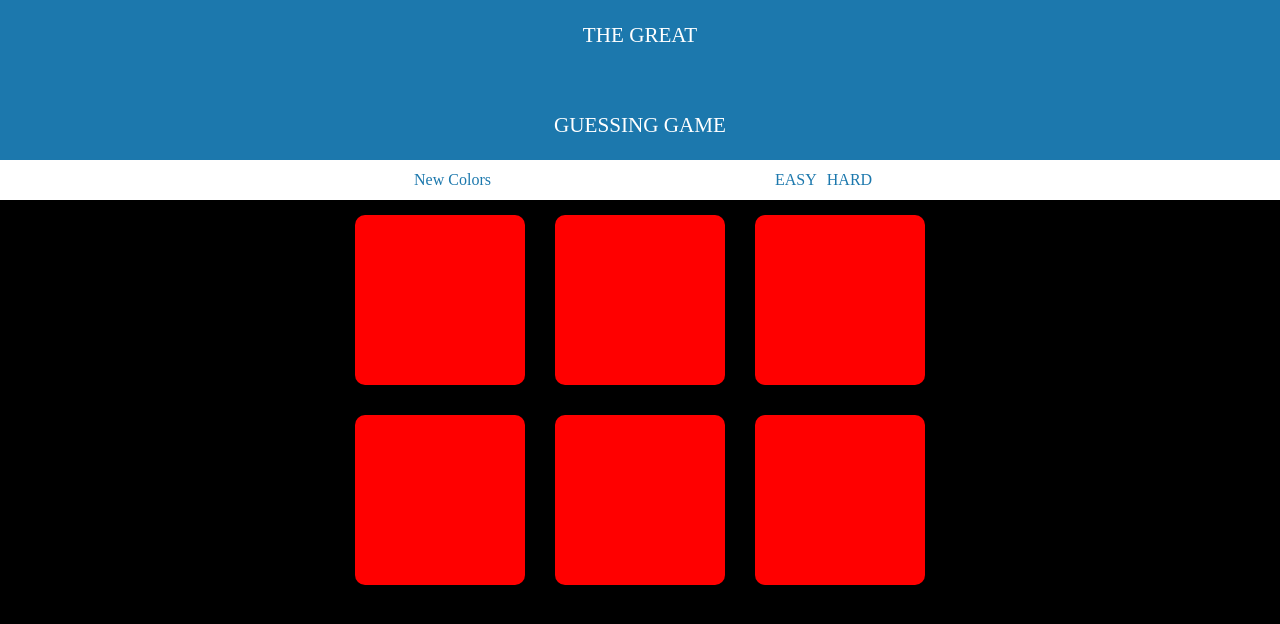
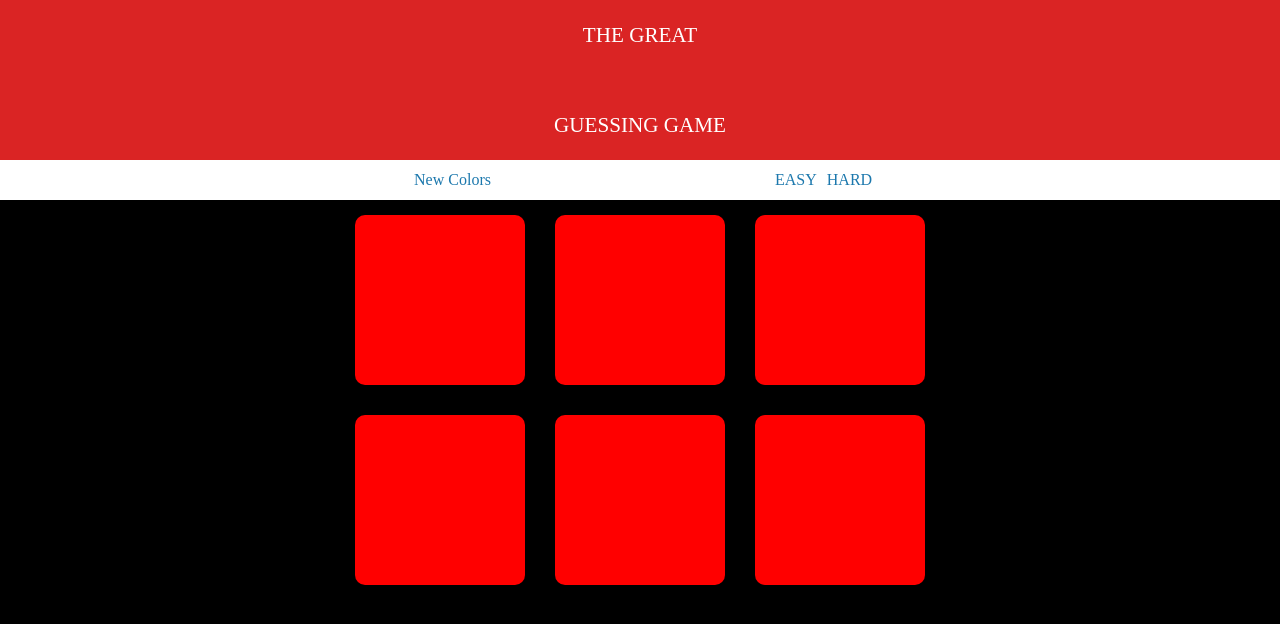
Before and after one commit to dangcosta/Projects, a plain HTML site: page ColorPicker/ColorPicker.html in a window 1280 px wide. Drawn offline with Linux system fonts and the light colour scheme.

Commit message:
changed header color

```diff
--- a/ColorPicker/ColorPicker.css
+++ b/ColorPicker/ColorPicker.css
@@ -3,7 +3,7 @@
 }
 
 header {
-    background-color: rgb(28, 120, 173);
+    background-color: rgb(218, 36, 36);
     color: white;
 
 }
```
